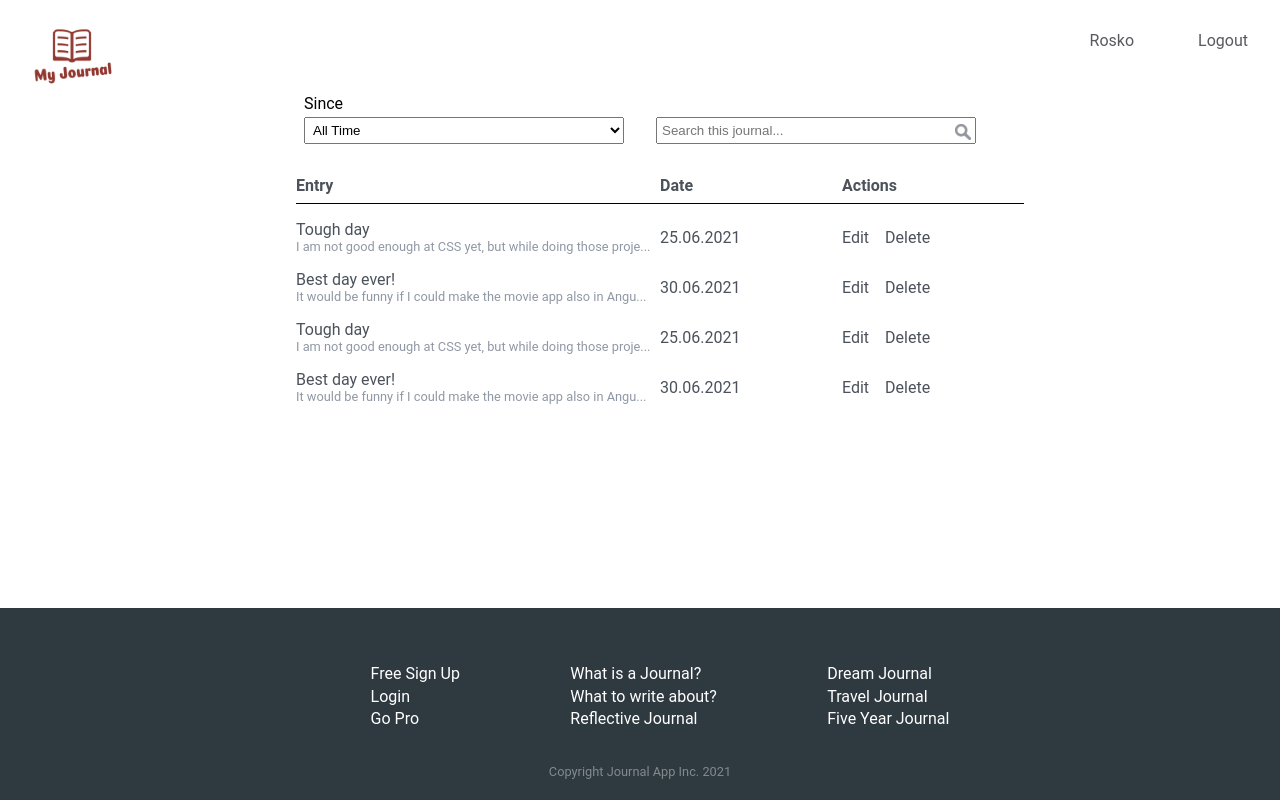
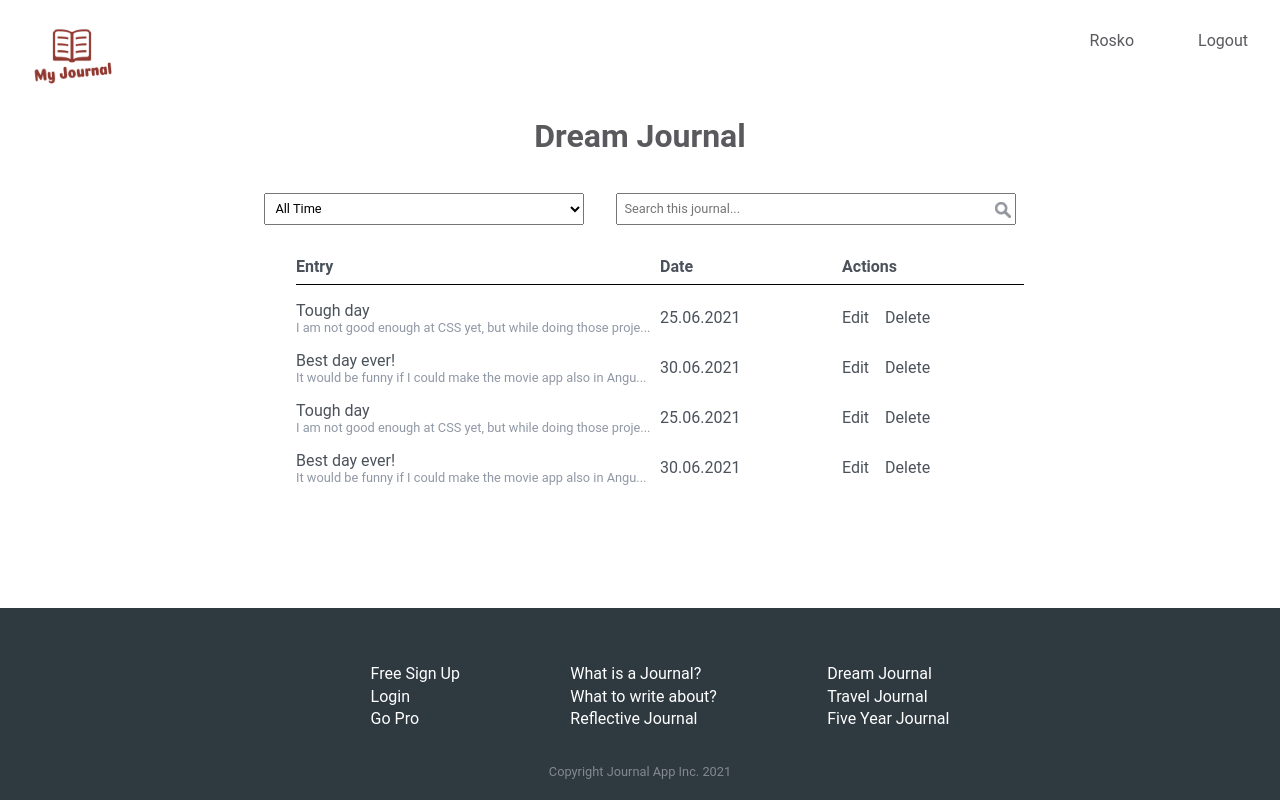
Before and after one commit to rpashev/vue-journal-app, a Vue app: page /single-journal in a window 1280 px wide. Built offline with nearby package versions, Linux system fonts and the light colour scheme.

Commit message:
entries list component implemented with props

```diff
--- a/src/components/journal/EntriesFilters.vue
+++ b/src/components/journal/EntriesFilters.vue
@@ -2,7 +2,7 @@
   <div class="entries__filters">
     <div class="form-control">
       <div class="time__filter">
-        <label for="timeFilter">Since</label>
+        <!-- <label for="timeFilter">Since</label> -->
         <select name="timeFilter" id="timeFilter">
           <option value="alltime">All Time</option>
           <option value="today">Today</option>
@@ -52,9 +52,15 @@
 input,
 select {
   width: 20rem;
-  padding: 0.25rem;
+  padding: 0.4rem;
   outline: none;
+  font: inherit;
+  font-size: 0.8rem;
 }
+input {
+  width: 25rem;
+}
+
 .search-icon {
   background: url("../../assets/images/search-icon.png") center/contain
     no-repeat;
@@ -62,9 +68,6 @@ select {
   height: 1.5rem;
   position: absolute;
   right: 0.3rem;
-  bottom: 0;
-}
-label {
-    margin-bottom: 0.25rem;
+  bottom: 0.15rem;
 }
 </style>
--- a/src/components/journal/EntriesList.vue
+++ b/src/components/journal/EntriesList.vue
@@ -45,17 +45,9 @@
 </template>
 
 <script>
-import { journals } from "../../../DUMMY_DATA";
-import { ref } from "@vue/reactivity";
-
 export default {
-  setup() {
-    const entriesData = ref(journals[0].entries);
-
-    return {
-      entriesData,
-    };
-  },
+  props: ["entriesData"],
+  setup() {},
 };
 </script>
 
--- a/src/pages/user-pages/journal/SingleJournal.vue
+++ b/src/pages/user-pages/journal/SingleJournal.vue
@@ -1,20 +1,30 @@
 <template>
   <div class="single-journal__page">
+    <h1>{{ journalName }}</h1>
     <entries-filters></entries-filters>
-    <entries-list></entries-list>
+    <entries-list :entriesData="entries"></entries-list>
   </div>
 </template>
 
 <script>
 import EntriesFilters from "../../../components/journal/EntriesFilters.vue";
 import EntriesList from "../../../components/journal/EntriesList.vue";
+import { journals } from "../../../../DUMMY_DATA";
 
 export default {
   components: {
     EntriesFilters,
     EntriesList,
   },
-  setup() {},
+  setup() {
+    const journalName = journals[0].journalName;
+    const entries = journals[0].entries;
+
+    return {
+      journalName,
+      entries
+    }
+  },
 };
 </script>
 
```
